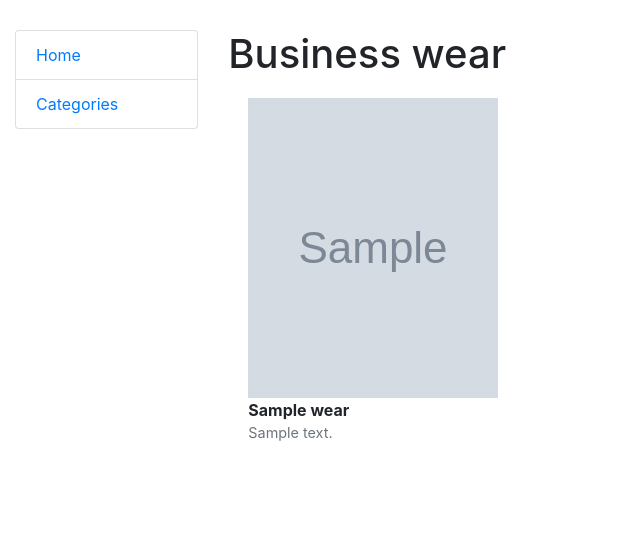
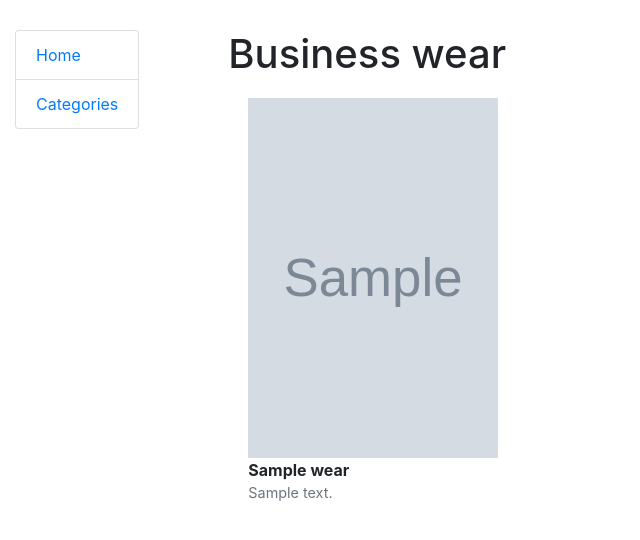
Before and after one commit to vkleshko/A-site-about-fashion-and-style, a Django app: template templates/fashion/business.html in a window 1280 px wide. Shown: the top 540 px of the page, without its empty margins (0-640 px from the left). Run offline with Django 5.2, Linux system fonts and the light colour scheme; the template is opened without the code that fills it: most values are stand-ins (such as "Sample title", 1, 10 or a date in 2020); grey boxes marked "Sample" are stand-in pictures.

```diff
--- a/static/css/styles.css
+++ b/static/css/styles.css
@@ -9,5 +9,9 @@ body {
 
 .item-image {
     width: 250px;
-    height: 300px;
+    height: 360px;
 }
+
+.side-bar {
+    position: fixed;
+}
--- a/templates/includes/sidebar.html
+++ b/templates/includes/sidebar.html
@@ -1,4 +1,6 @@
-<ul class="sidebar-nav list-group">
-  <li class="list-group-item"><a href="{% url 'fashion:index' %}">Home</a></li>
-  <li class="list-group-item"><a href="{% url 'fashion:category-list' %}">Categories</a></li>
-</ul>
+<div class="side-bar">
+  <ul class="sidebar-nav list-group">
+    <li class="list-group-item"><a href="{% url 'fashion:index' %}">Home</a></li>
+    <li class="list-group-item"><a href="{% url 'fashion:category-list' %}">Categories</a></li>
+  </ul>
+</div>
```
Also changed, not shown: fashion/views.py (+7 -1 lines).
